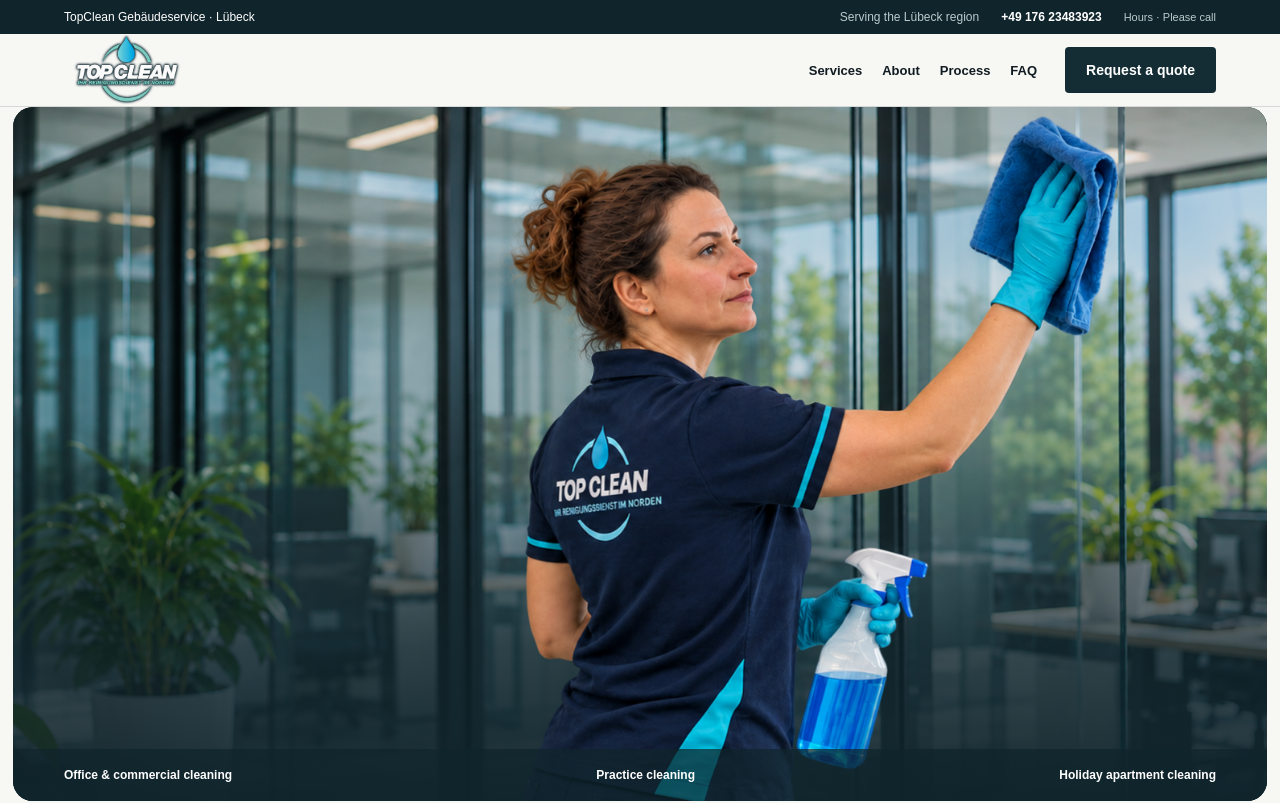
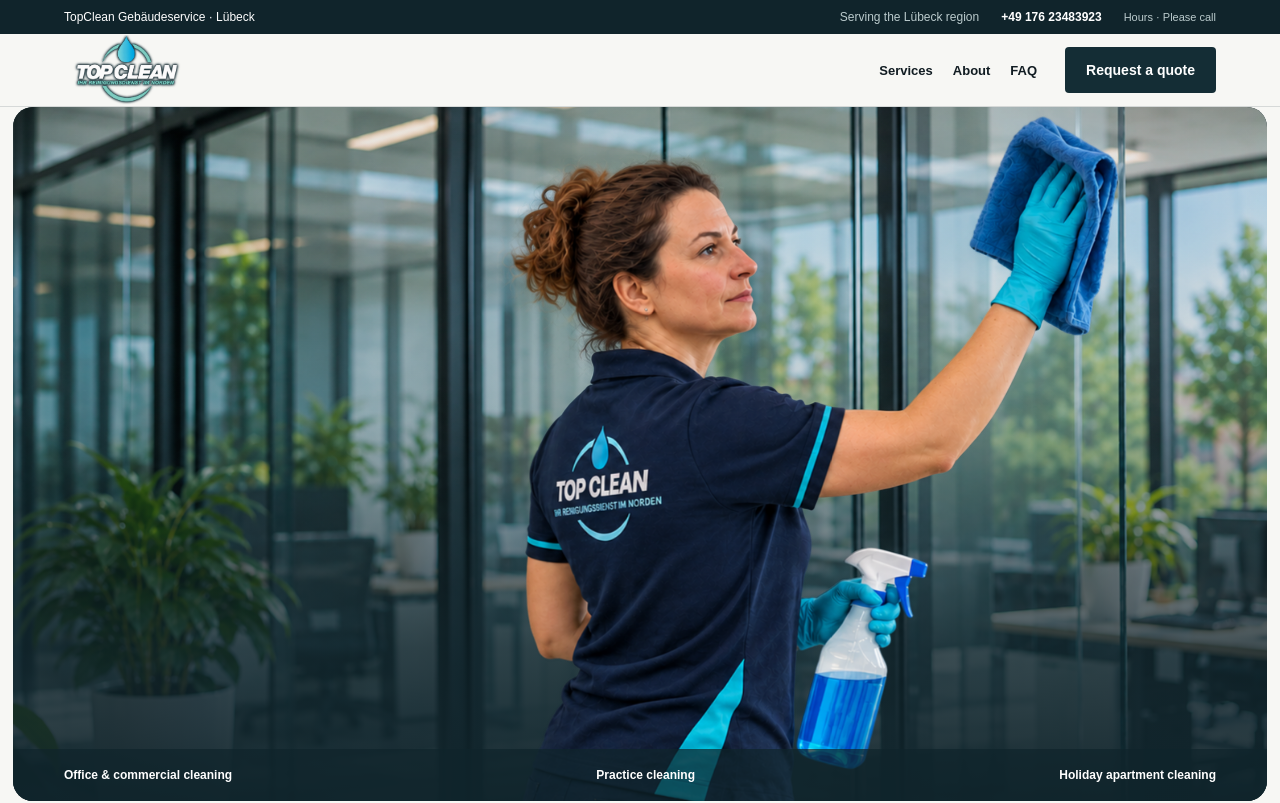
Before and after one commit to veokleo-create07/cleaningtop.ai, a Next.js app: page /en in a window 1280 px wide. Shown: the top 803 px of the page. Built offline with nearby package versions, Linux system fonts and the light colour scheme.

Commit message:
Remove process quote builder and reviews sections

```diff
--- a/src/lib/content.ts
+++ b/src/lib/content.ts
@@ -7,21 +7,12 @@ export const services=[
  {id:'commercial',title:{de:'Gewerbe- & Unterhaltsreinigung',en:'Commercial & maintenance cleaning'},description:{de:'Regelmäßige Reinigung professionell genutzter Immobilien nach vereinbartem Umfang.',en:'Regular cleaning of professionally used properties to an agreed scope.'}},
  {id:'special',title:{de:'Grund- & Sonderreinigung',en:'Deep & specialist cleaning'},description:{de:'Intensivere Reinigungsaufgaben besprechen wir passend zu Objekt und Bedarf.',en:'We discuss more intensive cleaning tasks according to the property and its needs.'}}
 ];
-export const steps=[
- {title:{de:'Anfrage senden',en:'Send an inquiry'},body:{de:'Teilen Sie uns Objekt, Standort und gewünschten Umfang mit.',en:'Tell us about the property, location and scope you need.'},mock:{de:'Kontaktdaten · Objekt · Standort',en:'Contact details · property · location'}},
- {title:{de:'Bedarf abstimmen',en:'Discuss requirements'},body:{de:'Wir klären Flächen, Häufigkeit und besondere Anforderungen.',en:'We discuss areas, frequency and particular requirements.'},mock:{de:'Flächen · Sanitärbereiche · Küchen · Rhythmus',en:'Areas · washrooms · kitchens · frequency'}},
- {title:{de:'Angebot erhalten',en:'Receive a quote'},body:{de:'Sie erhalten ein auf den besprochenen Umfang bezogenes Angebot.',en:'You receive a quote based on the agreed scope.'},mock:{de:'Leistungsumfang · Intervalle · Abstimmung',en:'Scope · intervals · coordination'}},
- {title:{de:'Reinigung organisieren',en:'Arrange cleaning'},body:{de:'Nach Beauftragung werden Einsatz und Abstimmung geplant.',en:'Once commissioned, the work and coordination are planned.'},mock:{de:'Termin · Zugang · Ansprechpartner',en:'Timing · access · contact person'}}
-];
 export const projects=[
  {title:{de:'Büroflächen',en:'Office spaces'},body:{de:'Beispiel für die Abstimmung von Arbeitsplätzen, Besprechungsräumen und Gemeinschaftsflächen.',en:'Illustration of coordinating workspaces, meeting rooms and shared areas.'}},
  {title:{de:'Ferienwohnung',en:'Holiday apartment'},body:{de:'Beispiel für einen geplanten Gästewechsel mit Küche, Bad und Wohnbereichen.',en:'Illustration of a planned changeover covering kitchen, bath and living areas.'}},
  {title:{de:'Treppenhaus',en:'Stairwell'},body:{de:'Beispiel für regelmäßig genutzte Gemeinschaftsbereiche einer Immobilie.',en:'Illustration of regularly used shared areas in a property.'}},
  {title:{de:'Praxisbereiche',en:'Practice spaces'},body:{de:'Beispiel für eine abgestimmte Reinigung unterschiedlicher Praxisräume.',en:'Illustration of coordinated cleaning across different practice rooms.'}}
 ];
-export type CustomerReview={quote:string;name:string;service?:string};
-// Add only verbatim customer reviews approved for publication by the business owner.
-export const reviews:CustomerReview[]=[];
 export const faqs=[
  [{de:'Welche Objekte reinigt TopClean?',en:'Which properties does TopClean clean?'},{de:'Wir bearbeiten Anfragen für Büros, Praxisräume, Ferienunterkünfte und weitere gewerblich genutzte Immobilien. Ob Ihr Objekt passt, klären wir gern direkt.',en:'We consider inquiries for offices, practice spaces, holiday accommodation and other commercial properties. Contact us to discuss your property.'}],
  [{de:'Bietet TopClean regelmäßige Reinigung an?',en:'Does TopClean offer regular cleaning?'},{de:'Der gewünschte Reinigungsrhythmus wird individuell abgestimmt. Teilen Sie uns einfach Ihre Anforderungen mit.',en:'Cleaning frequency is agreed individually. Tell us what you need.'}],
```
Also changed, not shown: src/components/Home.tsx (+5 -9 lines), 2 other files (tests, documents, lock files or other folders).
